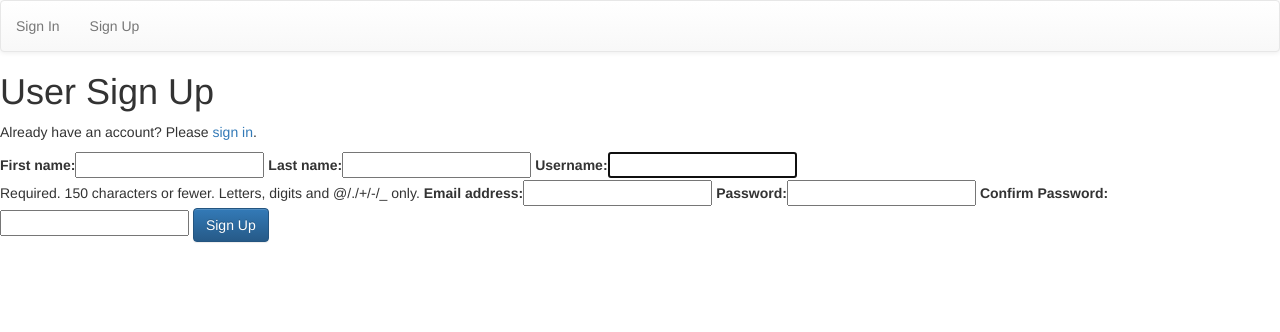
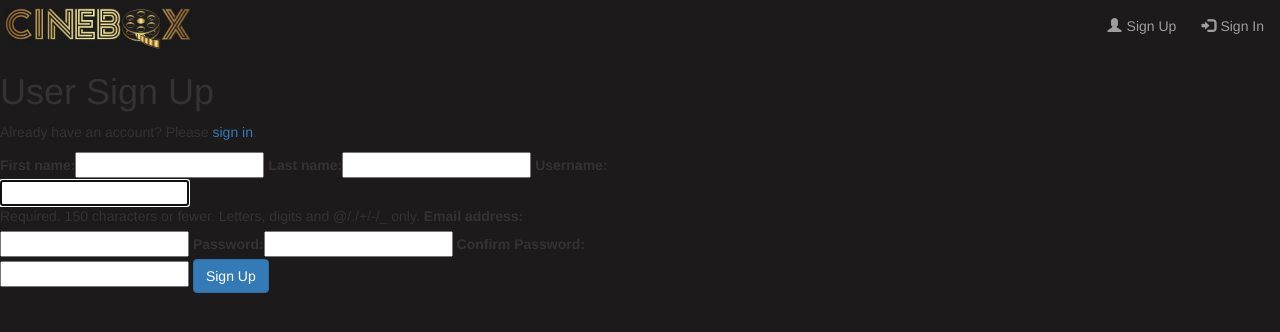
Before and after one commit to sheldon18/cinebox, a Django app: page /accounts/register/ in a window 1280 px wide. Shown: the top 332 px of the page. Run offline with Django 3.2, Linux system fonts and the light colour scheme; some libraries are stand-ins or nearby versions.

Commit message:
added style.css, logo image

```diff
--- a/cinebox/settings.py
+++ b/cinebox/settings.py
@@ -122,6 +122,9 @@ USE_TZ = True
 # https://docs.djangoproject.com/en/1.11/howto/static-files/
 
 STATIC_URL = '/static/'
+STATICFILES_DIRS = [
+        os.path.join(BASE_DIR, "static")
+    ]
 
 
 MESSAGE_STORAGE = "django.contrib.messages.storage.session.SessionStorage"
--- /dev/null
+++ b/static/css/style.css
@@ -0,0 +1,25 @@
+.navbar-inverse {
+    background-color: #1c1a1a !important;
+    border-color: #1c1a1a !important;
+}
+
+body {
+    background-color: #1c1a1a !important;
+}
+
+
+.navbar-brand > img {
+    margin-top: 3px;
+    margin-left: -15px;
+}
+
+
+form {
+    width: 50%;
+}
+
+
+.glyphicon {
+    top: 2px;
+    right: 5px;
+}
--- a/templates/base.html
+++ b/templates/base.html
@@ -1,33 +1,36 @@
 <!DOCTYPE html>
+{% load staticfiles %}
+
 <html lang="en">
     <head>
         <meta charset="UTF-8">
         <meta name="viewport" content="width=device-width, initial-scale=1.0">
         <meta http-equiv="X-UA-Compatible" content="ie=edge">
         <title>{% block page_title %}{% endblock %}</title>
-        <!-- Latest compiled and minified CSS -->
-        <link rel="stylesheet" href="https://maxcdn.bootstrapcdn.com/bootstrap/3.3.7/css/bootstrap.min.css" integrity="sha384-BVYiiSIFeK1dGmJRAkycuHAHRg32OmUcww7on3RYdg4Va+PmSTsz/K68vbdEjh4u" crossorigin="anonymous">
-
-        <!-- Optional theme -->
-        <link rel="stylesheet" href="https://maxcdn.bootstrapcdn.com/bootstrap/3.3.7/css/bootstrap-theme.min.css" integrity="sha384-rHyoN1iRsVXV4nD0JutlnGaslCJuC7uwjduW9SVrLvRYooPp2bWYgmgJQIXwl/Sp" crossorigin="anonymous">
-
-        <!-- Latest compiled and minified JavaScript -->
-        <script src="https://maxcdn.bootstrapcdn.com/bootstrap/3.3.7/js/bootstrap.min.js" integrity="sha384-Tc5IQib027qvyjSMfHjOMaLkfuWVxZxUPnCJA7l2mCWNIpG9mGCD8wGNIcPD7Txa" crossorigin="anonymous"></script>
-
+        <!-- Static CSS -->
+        <link rel="stylesheet" href="{% static 'css/style.css' %}" type="text/css" />
+        <link rel="stylesheet" href="https://maxcdn.bootstrapcdn.com/bootstrap/3.4.1/css/bootstrap.min.css">
+        <script src="https://ajax.googleapis.com/ajax/libs/jquery/3.4.1/jquery.min.js"></script>
+        <script src="https://maxcdn.bootstrapcdn.com/bootstrap/3.4.1/js/bootstrap.min.js"></script>
     </head>
     <body>
 
+        <nav class="navbar navbar-inverse">
+             <div class="container-fluid">
+                 <div class="navbar-header">
+                     <a class="navbar-brand" href="{% url 'index' %}" style="padding: 4px;margin:auto"> <img src="/static/images/CineboxLogo.jpg" style="height:100%;width: auto;" title="Cinebox"></a>
+                 </div>
 
-        <nav class="navbar navbar-default">
-            <ul class="nav navbar-nav">
-                {% if user.is_authenticated %}
-                    <li><a href="{% url 'profile' %}">My Account</a></li>
-                    <li><a href="{% url 'logout' %}">Sign Out</a></li>
-                {% else %}
-                    <li><a href="{% url 'login' %}">Sign In</a></li>
-                    <li><a href="{% url 'registration' %}">Sign Up</a></li>
-                {% endif %}
-            </ul>
+                 <ul class="nav navbar-nav navbar-right">
+                     {% if user.is_authenticated %}
+                         <li><a href="{% url 'profile' %}"><span class="glyphicon glyphicon-user"></span>My Account</a></li>
+                         <li><a href="{% url 'logout' %}"><span class="glyphicon glyphicon-log-out"></span>Sign Out</a></li>
+                     {% else %}
+                         <li><a href="{% url 'registration' %}"><span class="glyphicon glyphicon-user"></span>Sign Up</a></li>
+                         <li><a href="{% url 'login' %}"><span class="glyphicon glyphicon-log-in"></span>Sign In</a></li>
+                     {% endif %}
+                 </ul>
+             </div>
         </nav>
 
         <h1>{% block page_heading %}{% endblock %}</h1>
```
Also changed, not shown: static/images/CineboxLogo.jpg (added).
